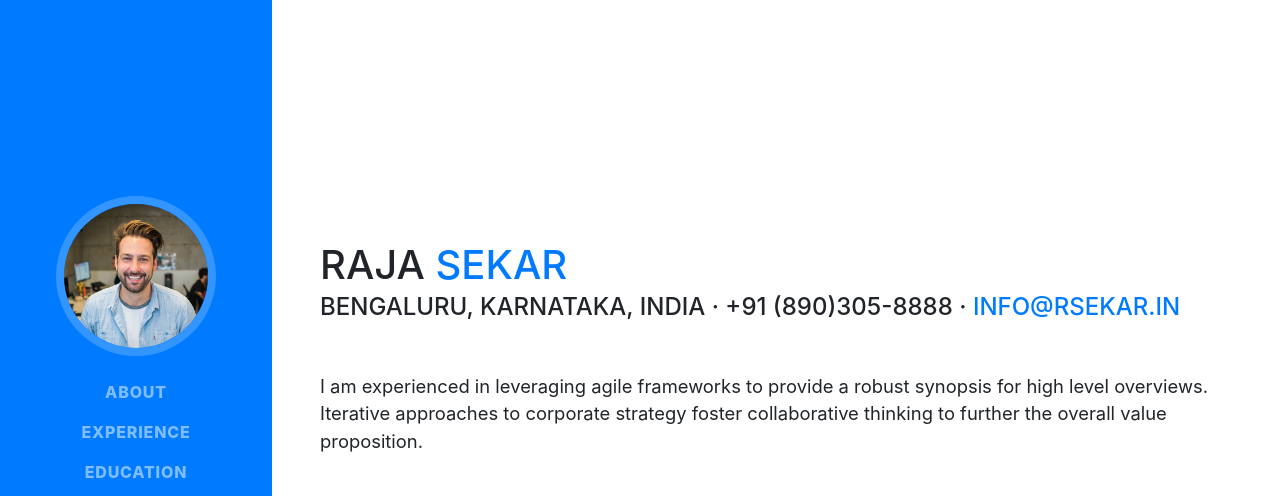
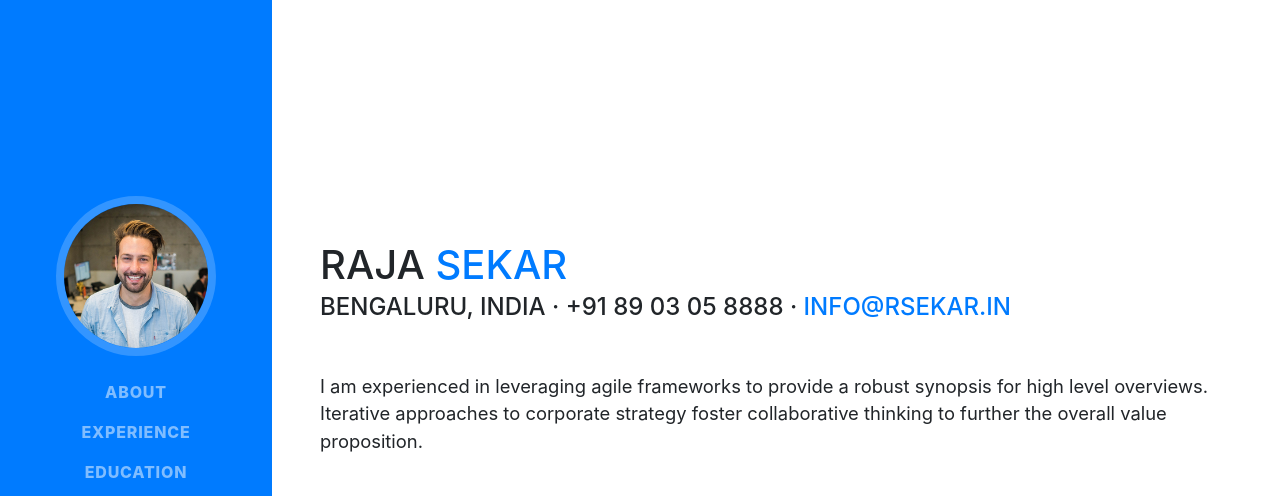
Before and after one commit to rajasekarinit/modernrespwebsites, a website with bundled scripts: page index.html in a window 1280 px wide. Shown: the top 496 px of the page. Built offline with nearby package versions, Linux system fonts and the light colour scheme; a web font is replaced by a local one.

Commit message:
Revert "Committing 3rd mistake"
This reverts commit 3ea959fd542b987ea236b8158ae1951247c65a6f.

```diff
--- a/index.html
+++ b/index.html
@@ -66,7 +66,7 @@
           <h1 class="mb-0">Raja
             <span class="text-primary">Sekar</span>
           </h1>
-          <div class="subheading mb-5">Bengaluru, Karnataka, India · +91 (890)305-8888 ·
+          <div class="subheading mb-5">Bengaluru, India · +91 89 03 05 8888 ·
             <a href="mailto:info@rsekar.in">info@rsekar.in</a>
           </div>
           <p class="lead mb-5">I am experienced in leveraging agile frameworks to provide a robust synopsis for high level overviews. Iterative approaches to corporate strategy foster collaborative thinking to further the overall value proposition.</p>
```
